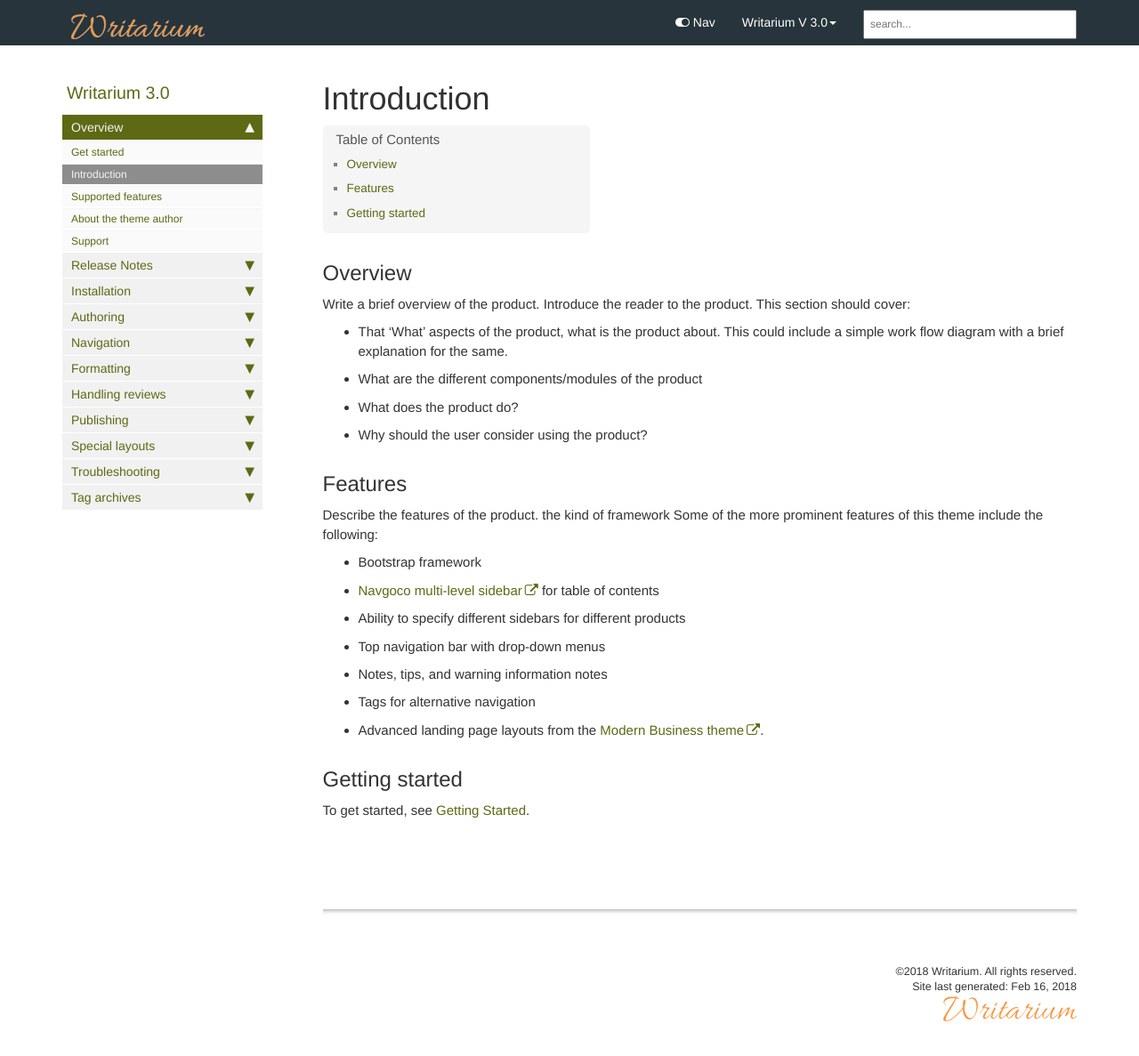
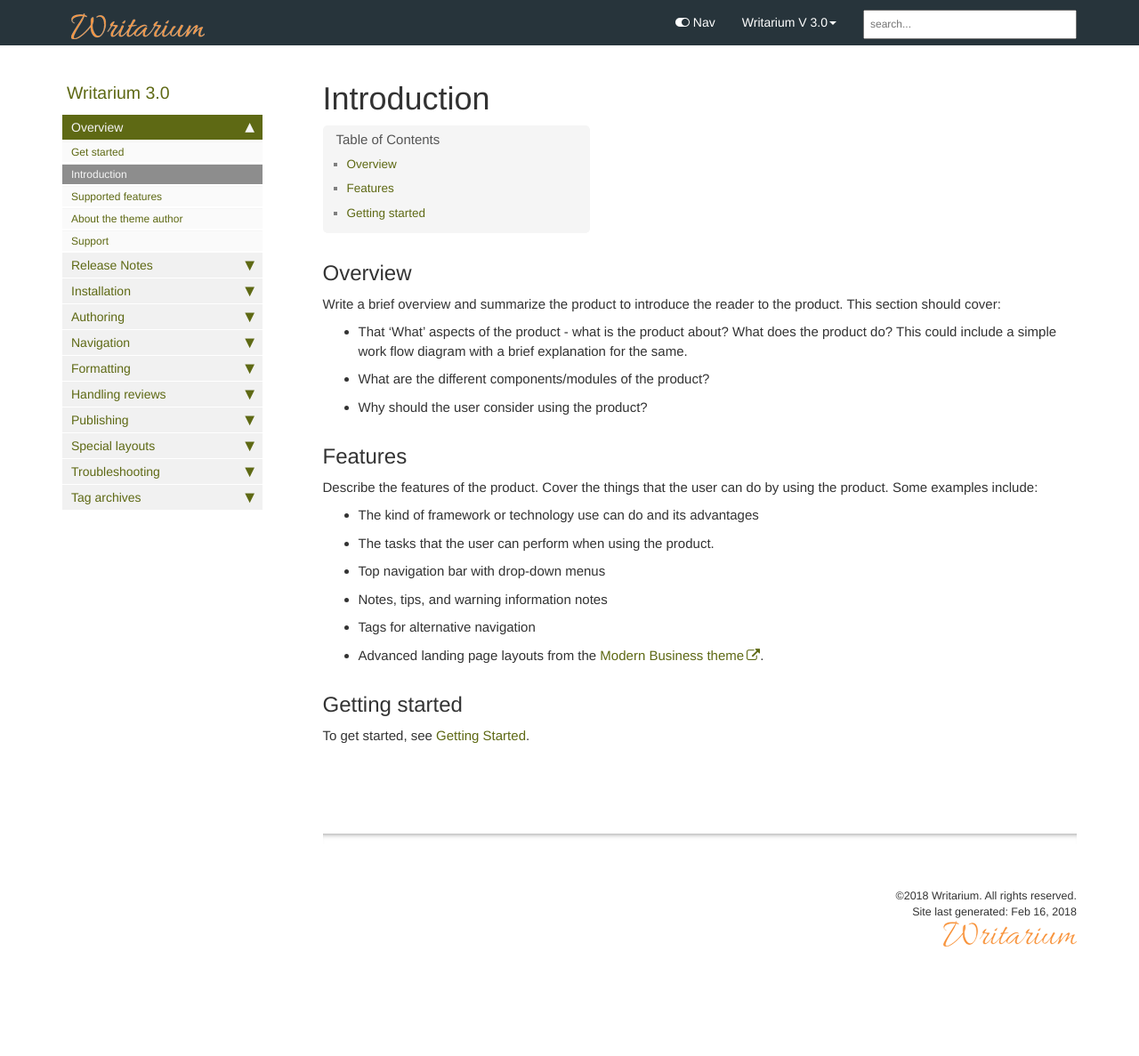
Before and after one commit to erichuang2015/jekyll-kbase, a Jekyll site: the page built from pages/mydoc/mydoc_introduction.md, in a window 1280 px wide and 1208 px high. Shown: the top 1187 px of the window at 89% size. Built offline with Jekyll 4.4.1, drawn with Linux system fonts in a browser that asks for light colours; nearby versions of some CDN libraries; comment, search, counter and statistics services are not loaded.

Commit message:
updated intro md file

```diff
--- a/pages/mydoc/mydoc_introduction.md
+++ b/pages/mydoc/mydoc_introduction.md
@@ -7,19 +7,17 @@
 
 ## Overview
 
-Write a brief overview of the product. Introduce the reader to the product. This section should cover:
-* That 'What' aspects of the product, what is the product about. This could include a simple work flow diagram with a brief explanation for the same.
-* What are the different components/modules of the product
-* What does the product do?
+Write a brief overview and summarize the product to introduce the reader to the product. This section should cover:
+* That 'What' aspects of the product - what is the product about?  What does the product do? This could include a simple work flow diagram with a brief explanation for the same.
+* What are the different components/modules of the product?
 * Why should the user consider using the product?
 
 ## Features
 
-Describe the features of the product. the kind of framework Some of the more prominent features of this theme include the following:
+Describe the features of the product. Cover the things that the user can do by using the product. Some examples include:
 
-* Bootstrap framework
-* [Navgoco multi-level sidebar](http://www.komposta.net/article/navgoco) for table of contents
-* Ability to specify different sidebars for different products
+* The kind of framework or technology use can do and its advantages
+* The tasks that the user can perform when using the product.
 * Top navigation bar with drop-down menus
 * Notes, tips, and warning information notes
 * Tags for alternative navigation
```
